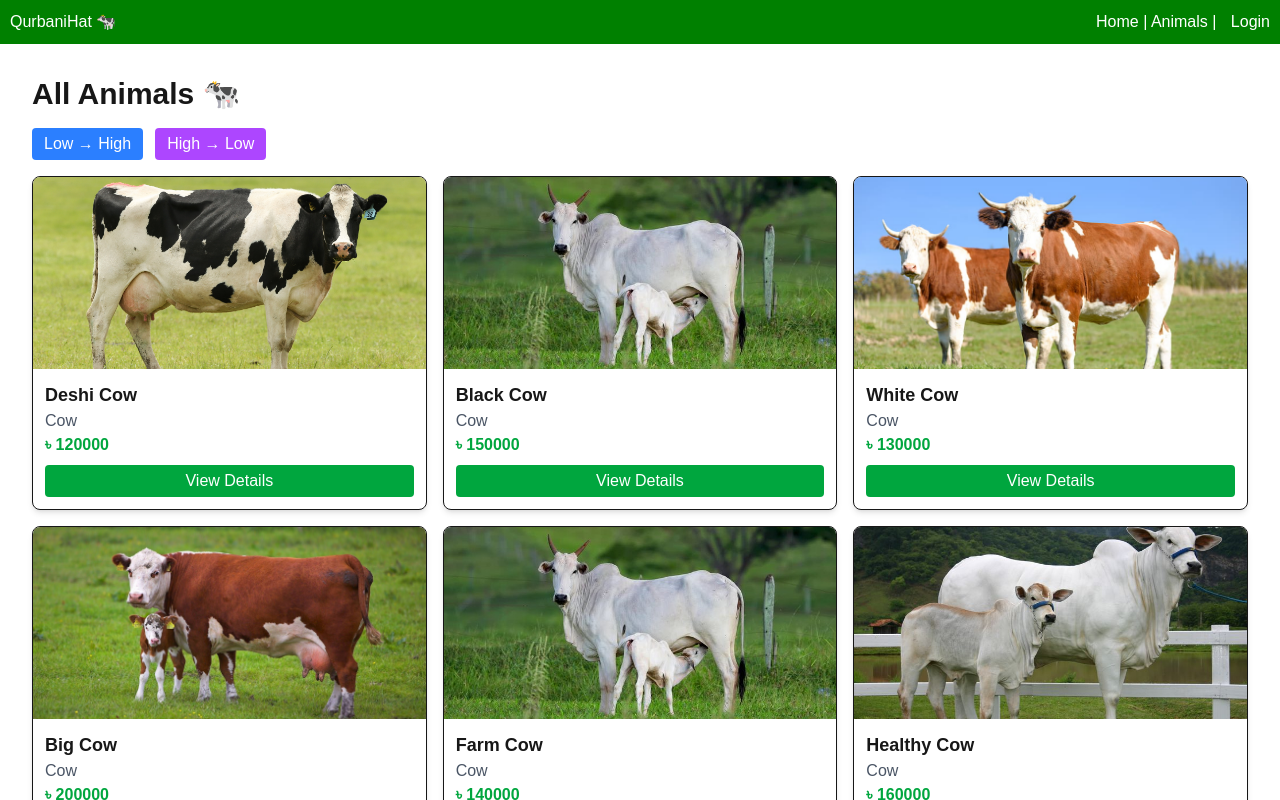
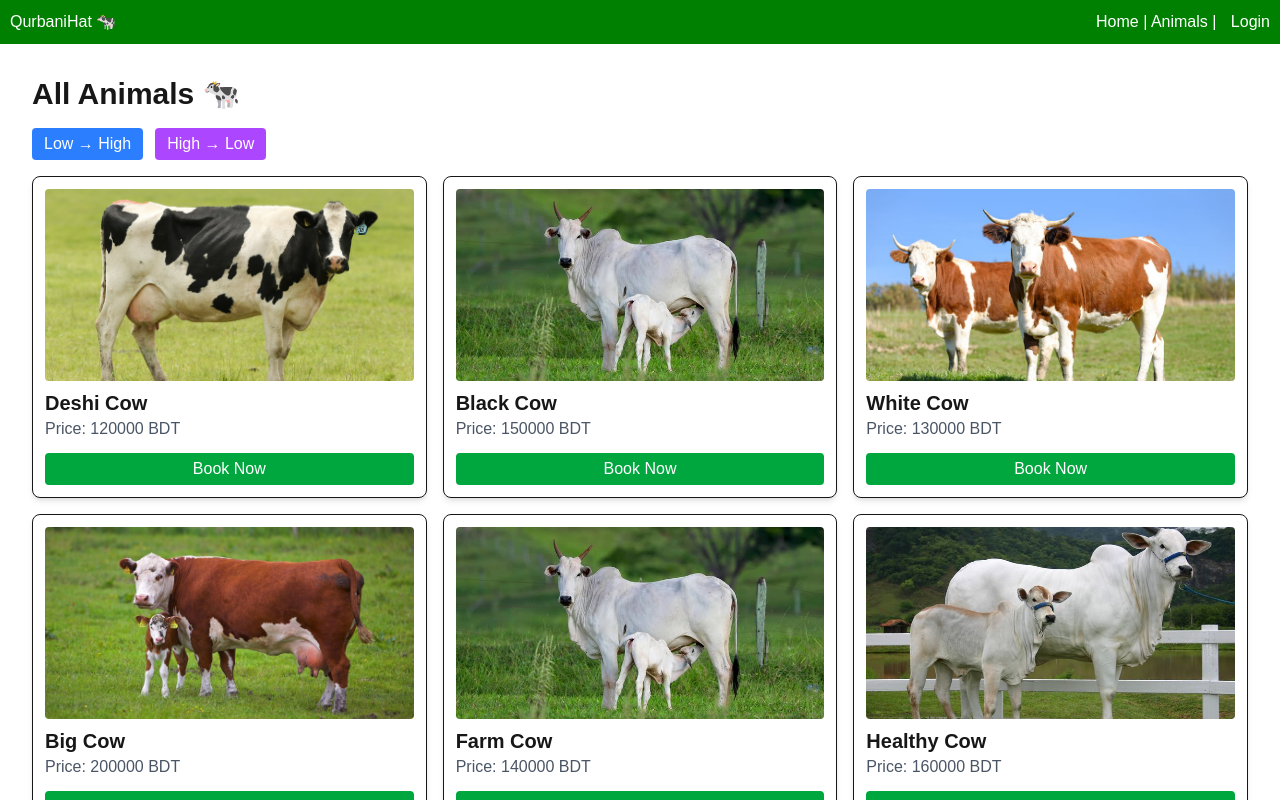
Before and after one commit to mdtonmoyhasansiam/qurbani-hat, a Next.js app: page /animals in a window 1280 px wide. Shown: the top 800 px of the page. Built offline with nearby package versions, Linux system fonts and the light colour scheme; no server answers.

Commit message:
Book issue before login fixed

```diff
--- a/src/components/AnimalCard.js
+++ b/src/components/AnimalCard.js
@@ -1,29 +1,63 @@
-import Link from "next/link";
+"use client";
+
+import { useSession } from "next-auth/react";
 
 export default function AnimalCard({ animal }) {
+  const { data: session } = useSession();
+
+  const handleBook = () => {
+    if (!session) {
+      alert("Please login first");
+      return;
+    }
+
+    const booking = {
+      animalId: animal.id,
+      animalName: animal.name,
+      price: animal.price,
+      image: animal.image,
+      userEmail: session.user.email,
+      userName: session.user.name,
+      time: new Date().toISOString(),
+    };
+
+    const oldBookings =
+      JSON.parse(localStorage.getItem("bookings")) || [];
+
+    localStorage.setItem(
+      "bookings",
+      JSON.stringify([...oldBookings, booking])
+    );
+
+    alert("Booking successful!");
+  };
+
   return (
-    <div className="border rounded-lg overflow-hidden shadow-md hover:shadow-xl transition bg-white">
+    <div className="border rounded-lg p-3 shadow-md bg-white">
 
+      {/* IMAGE */}
       <img
         src={animal.image}
         alt={animal.name}
-        className="w-full h-48 object-cover"
+        className="w-full h-48 object-cover rounded"
       />
 
-      <div className="p-3">
-        <h2 className="text-lg font-bold">{animal.name}</h2>
-        <p className="text-gray-600">{animal.type}</p>
+      {/* INFO */}
+      <h2 className="text-xl font-bold mt-2">
+        {animal.name}
+      </h2>
 
-        <p className="font-semibold text-green-600">
-          ৳ {animal.price}
-        </p>
+      <p className="text-gray-600">
+        Price: {animal.price} BDT
+      </p>
 
-        <Link href={`/details/${animal.id}`}>
-          <button className="mt-2 bg-green-600 text-white px-3 py-1 rounded w-full">
-            View Details
-          </button>
-        </Link>
-      </div>
+      {/* BUTTON */}
+      <button
+        onClick={handleBook}
+        className="bg-green-600 text-white px-3 py-1 mt-3 rounded w-full"
+      >
+        Book Now
+      </button>
     </div>
   );
 }
```
